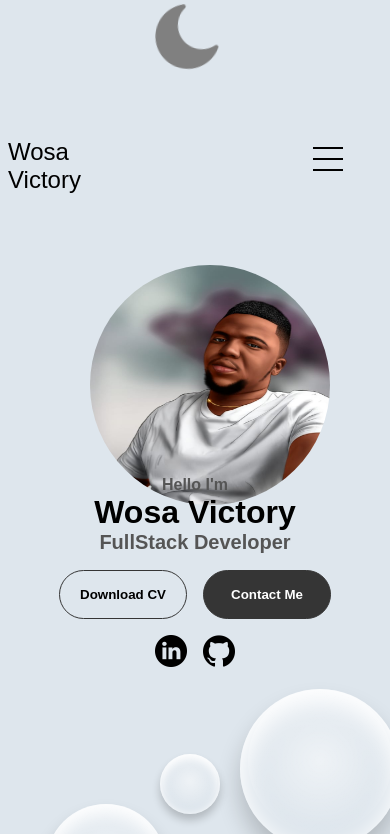
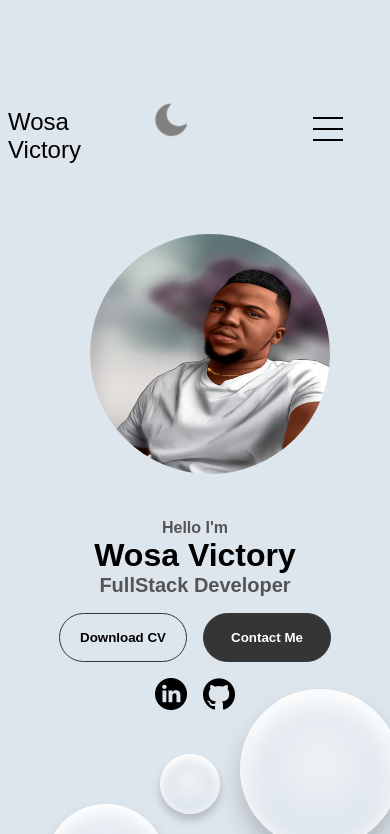
Before and after one commit to wosalee20/My-Potfolio, a plain HTML site: page index.html in a window 390 px wide. Shown: the top 834 px of the page. Drawn offline with Linux system fonts and the light colour scheme.

Commit message:
Update mediaqueries.css

```diff
--- a/mediaqueries.css
+++ b/mediaqueries.css
@@ -69,6 +69,11 @@
 }
 
 @media screen and (max-width: 600px) {
+	.switch-icon {
+		width: 2rem;
+		height: auto;
+		margin-bottom: -30%;
+	}
 	.profile-image {
 		width: 15rem;
 		height: 15rem;
@@ -134,4 +139,7 @@
 		height: 15rem;
 		margin-left: 20%;
 	}
+	.section__text {
+		margin-top: 30%;
+	}
 }
```
